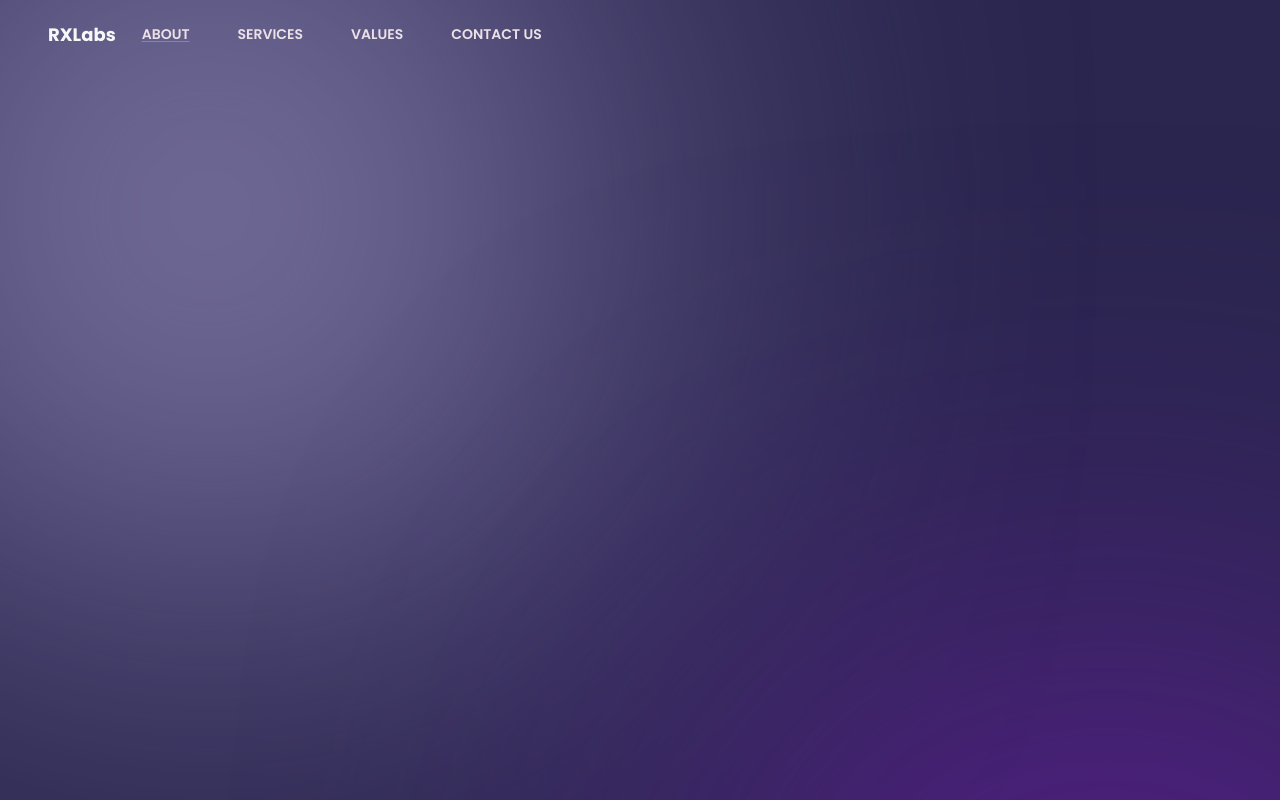
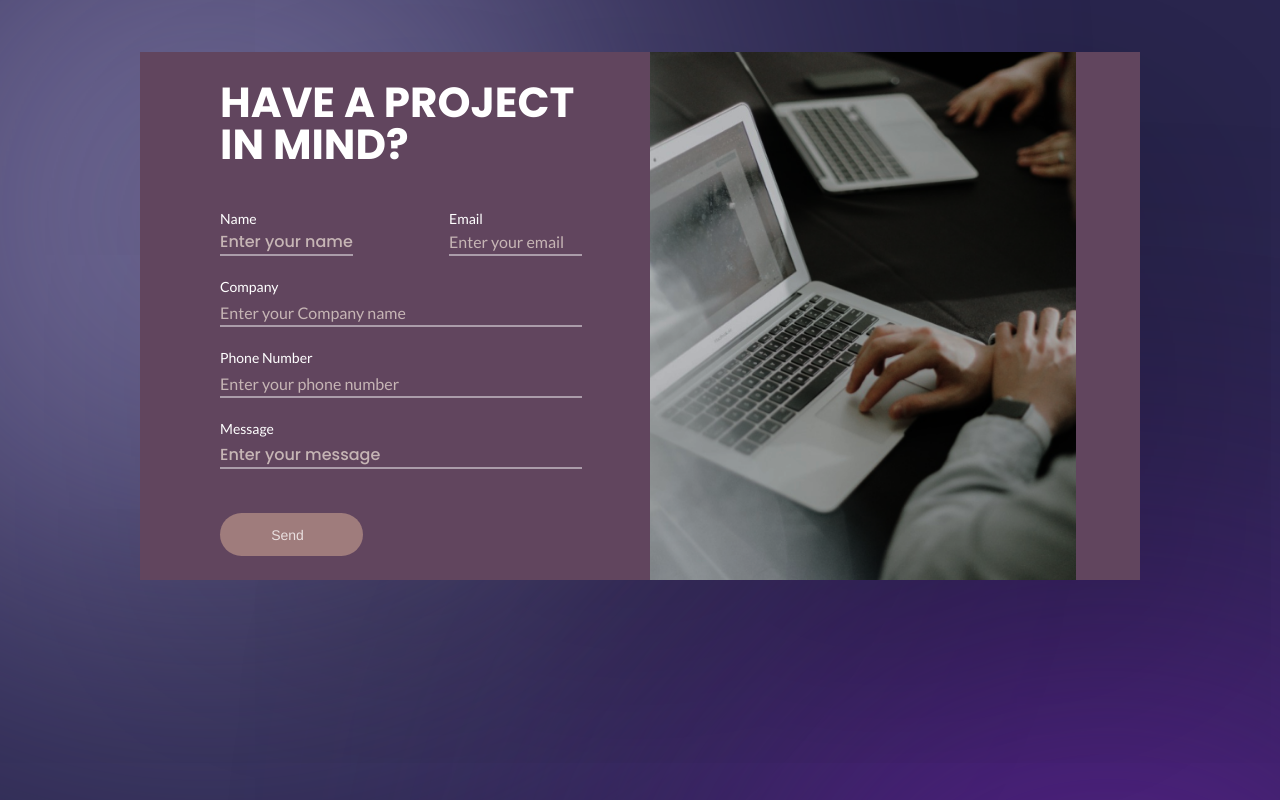
Before and after one commit to KristoJeremy/rx-labs-comprof, a Next.js app: page / in a window 1280 px wide. Shown: the top 800 px of the page. Built offline with nearby package versions, Linux system fonts and the light colour scheme.

Commit message:
feat: adding contact us card

```diff
--- a/src/components/Contact-us/contact.js
+++ b/src/components/Contact-us/contact.js
@@ -6,7 +6,6 @@ import {
   PoppinsBold,
 } from "@/fonts/font";
 import styles from "./form.module.css";
-import { Lato } from "next/font/google";
 
 export const ContactForm = () => {
   const [values, setValues] = useState({
@@ -31,28 +30,28 @@ export const ContactForm = () => {
     <section className="contact_form">
       <div className="container mx-auto ">
         <h1
-          className={`${styles.title} leading-none text-start lg:mb-2 mb-1 text-white`}
+          className={`${styles.title} leading-none text-start lg:mb-2 mb-1 text-white mx-12`}
           style={PoppinsBold.style}
         >
           HAVE A PROJECT IN MIND?
         </h1>
         <form className={styles.forms} onSubmit={handleSubmit}>
           <div className="w-[100%]">
-            <div className="grid md:grid-cols-2 grid-cols-1 md:gap-6 gap-0 ">
-              <div className="md:my-0 mb-3">
+            <div className="grid md:grid-cols-2 grid-cols-1 md:gap-0 gap-0 ">
+              <div className="md:my-0 mb-3 mx-12">
                 <label
                   className={`${styles.font_label} mb-1 text-white`}
                   style={LatoReguler.style}
                 >
-                  First Name
+                  Name
                 </label>
                 <input
                   type="text"
-                  className={`bg-[#61455e] block px-0 w-full border-0 border-b-2 border-[#f6f4f5] border-opacity-50 focus:ring-0 focus:border-[#B48629] text-white caret-white placeholder-[#C6B5B5] ${styles.font_input}`}
+                  className={`bg-[#61455e] block px-0 w-full border-0 border-b-2 border-[#f6f4f5] border-opacity-50 focus:ring-0 focus:border-[#292550] text-white caret-white placeholder-[#C6B5B5] ${styles.font_input}`}
                   style={PoppinsMedium.style}
-                  placeholder="Enter your first name"
-                  aria-label="first name input"
-                  name="fname"
+                  placeholder="Enter your name"
+                  aria-label="name input"
+                  name="name"
                   required
                   onChange={onChange}
                   pattern="^[A-Za-z0-9]{3,16}$"
@@ -62,7 +61,7 @@ export const ContactForm = () => {
                   special character!
                 </span>
               </div>
-              <div className="">
+              <div className="mx-12">
                 <label
                   className={`${styles.font_label} mb-1 text-white`}
                   style={LatoReguler.style}
@@ -71,11 +70,11 @@ export const ContactForm = () => {
                 </label>
                 <input
                   type="text"
-                  className={`bg-[#61455e] block px-0 w-full border-0 border-b-2 border-[#f6f4f5] border-opacity-50 focus:ring-0 focus:border-[#B48629] text-white caret-white placeholder-[#C6B5B5] ${styles.font_input}`}
+                  className={`bg-[#61455e] block px-0 w-full border-0 border-b-2 border-[#f6f4f5] border-opacity-50 focus:ring-0 focus:border-[#292550] text-white caret-white placeholder-[#C6B5B5] ${styles.font_input}`}
                   style={LatoReguler.style}
-                  placeholder="Enter your last name"
+                  placeholder="Enter your email"
                   aria-label="last name input"
-                  name="lname"
+                  name="email"
                   required
                   onChange={onChange}
                 ></input>
@@ -85,7 +84,7 @@ export const ContactForm = () => {
                 </span>
               </div>
             </div>
-            <div className="lg:my-5 md:my-4 my-3">
+            <div className="lg:my-5 md:my-4 my-3 mx-12">
               <label
                 className={`${styles.font_label} block mb-1 text-white`}
                 style={LatoReguler.style}
@@ -93,12 +92,12 @@ export const ContactForm = () => {
                 Company
               </label>
               <input
-                type="email"
-                className={`bg-[#61455e] block px-0 w-full border-0 border-b-2 border-[#f6f4f5] border-opacity-50 focus:ring-0 focus:border-[#B48629] text-white caret-white placeholder-[#C6B5B5] ${styles.font_input}`}
+                type="company"
+                className={`bg-[#61455e] block px-0 w-full border-0 border-b-2 border-[#f6f4f5] border-opacity-50 focus:ring-0 focus:border-[#292550] text-white caret-white placeholder-[#C6B5B5] ${styles.font_input}`}
                 style={LatoReguler.style}
-                placeholder="Enter your email"
-                aria-label="email input"
-                name="email"
+                placeholder="Enter your Company name"
+                aria-label="company name input"
+                name="company"
                 required
                 onChange={onChange}
               ></input>
@@ -106,7 +105,7 @@ export const ContactForm = () => {
                 It should be a valid email address!
               </span>
             </div>
-            <div className="lg:my-5 md:my-4 my-3">
+            <div className="lg:my-5 md:my-4 my-3 mx-12">
               <label
                 className={`${styles.font_label} block mb-1 text-white`}
                 style={LatoReguler.style}
@@ -115,7 +114,7 @@ export const ContactForm = () => {
               </label>
               <input
                 type="number"
-                className={`bg-[#61455e] block px-0 w-full border-0 border-b-2 border-[#f6f4f5] border-opacity-50 focus:ring-0 focus:border-[#B48629] text-white caret-white placeholder-[#C6B5B5] ${styles.font_input}`}
+                className={`bg-[#61455e] block px-0 w-full border-0 border-b-2 border-[#f6f4f5] border-opacity-50 focus:ring-0 focus:border-[#292550] text-white caret-white placeholder-[#C6B5B5] ${styles.font_input}`}
                 style={LatoReguler.style}
                 placeholder="Enter your phone number"
                 aria-label="phone number input"
@@ -124,7 +123,7 @@ export const ContactForm = () => {
                 onChange={onChange}
               ></input>
             </div>
-            <div className="lg:my-5 md:my-4 my-3">
+            <div className="lg:my-5 md:my-4 my-3 mx-12">
               <label
                 className={`${styles.font_label} block mb-1 text-white`}
                 style={LatoReguler.style}
@@ -133,7 +132,7 @@ export const ContactForm = () => {
               </label>
               <input
                 type="text"
-                className={`bg-[#61455e] block px-0 w-full border-0 border-b-2 border-[#f6f4f5] border-opacity-50 focus:ring-0 focus:border-[#B48629] text-white caret-white placeholder-[#C6B5B5] ${styles.font_input}`}
+                className={`bg-[#61455e] block px-0 w-full border-0 border-b-2 border-[#f6f4f5] border-opacity-50 focus:ring-0 focus:border-[#292550] text-white caret-white placeholder-[#C6B5B5] ${styles.font_input}`}
                 style={PoppinsMedium.style}
                 placeholder="Enter your message"
                 aria-label="message input"
@@ -145,17 +144,17 @@ export const ContactForm = () => {
             <button
               aria-label="sent message"
               type="submit"
-              className={`${styles.button} text-white rounded-xl px-8 py-2 text-justify bg-[#B4862E] lg:my-6 md:my-4 my-3 hover:opacity-70`}
+              className={`${styles.button}  mx-12 text-white rounded-xl px-8 py-2 text-justify bg-[#B4862E] lg:my-6 md:my-4 my-3 hover:opacity-70`}
               style={PoppinsBold.style}
             >
-            <div className={styles.wrapper}>
-              Sent Message
+            <div className={`${styles.wrapper}`}>
+              Send
             </div>
             </button>
           </div>
         </form>
       </div>
-      ;
+
     </section>
   );
 };
--- a/src/components/Contact-us/form.module.css
+++ b/src/components/Contact-us/form.module.css
@@ -42,7 +42,7 @@ top: 0;
     font-family: "Poppins-Medium", Helvetica;
     font-size: 14px;
     font-weight: 500;
-    left: 26px;
+    left: 3.2rem;
     letter-spacing: 0;
     line-height: normal;
     position: absolute;
--- a/src/components/Contact-us/section.js
+++ b/src/components/Contact-us/section.js
@@ -7,18 +7,21 @@ import Image from "next/image";
 
 export const UpperSec = () => {
   return (
-    <section id="upper-section" className="py-5">
+    <section id="upper-section" className="py-5 mx-auto">
       <div
         // className={`mt-5 container flex flex-wrap items-center justify-center mx-auto lg:mt-4 md:px-12 md:flex-row lg:max-w-[1300px] relative`}
-        className={`${styles.box} container grid md:grid-cols-2 grid-cols-1 lg:max-w-[1300px] justify-center mx-auto md:px-8 px-0 md:gap-5`}
+        className={`${styles.box} container grid md:grid-cols-2 grid-cols-1 lg:max-w-[1000px] justify-center mx-auto md:px-8 px-0 md:gap-5`}
       >
         <ContactForm className="md:w-1/2" />
-        <div className="md:mr-8 md:h-[100%] h-[40vh] md:mx-0 mx-4">
+        <div className="md:mr-8 md:mx-auto mx-4 flex items-center justify-center">
+        <div className="lg:h-full w-full relative md:h-[30vh]">
           <Image
           src={img1}
           alt="img1"
+          className="object-cover w-full h-auto md:h-full mx-auto mb-4"
         //   className={`${styles.img_size}`}
            />
+        </div>
         </div>
       </div>
     </section>
--- a/src/components/Contact-us/section.module.css
+++ b/src/components/Contact-us/section.module.css
@@ -24,10 +24,10 @@
 
 .box {
     background-color: #61455e;
-    box-shadow: 3px 4px 20px #00000040;
+    box-shadow: 3rem 4rem 20rem #00000040;
     left: 0;
     top: 0;
-    width: 1335px;
+    width: 1335rem;
     z-index: -1;
   }
 
--- a/src/pages/index.js
+++ b/src/pages/index.js
@@ -5,17 +5,22 @@ import { NavigationBar } from "@/components/Navbar/navbar";
 import { Background } from "@/components/backgroundBlur";
 import { OurService } from "@/components/ourServices";
 import { Hero } from "@/components/hero";
+import { UpperSec } from "@/components/Contact-us/section";
 
 function index() {
   return (
     <>
-      <div className="sticky top-0">
+      {/* <div className="sticky top-0">
         <NavigationBar />
+      </div> */}
+    <div className="mt-8">
+      <div>
+        <UpperSec />
       </div>
-      {/* <UpperSec /> */}
-      <div>
-        <Background />
-      </div>
+    </div>
+    <div className="my-10">
+      <Background />
+    </div>
       {/* COMPONENT START */}
       {/* <div className="sm:pt-[10rem] sm:h-[100vh] h-[60vh]">
         <Hero />
```
